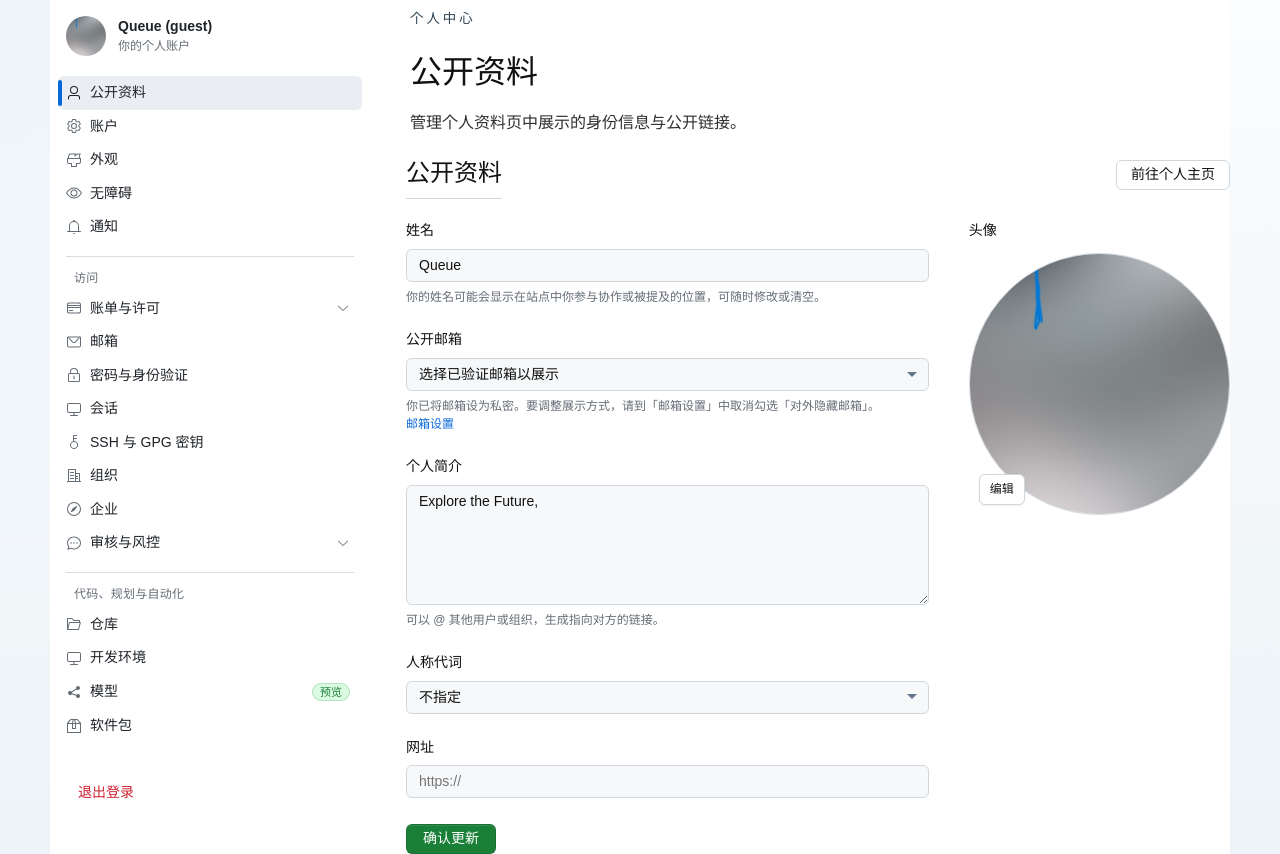
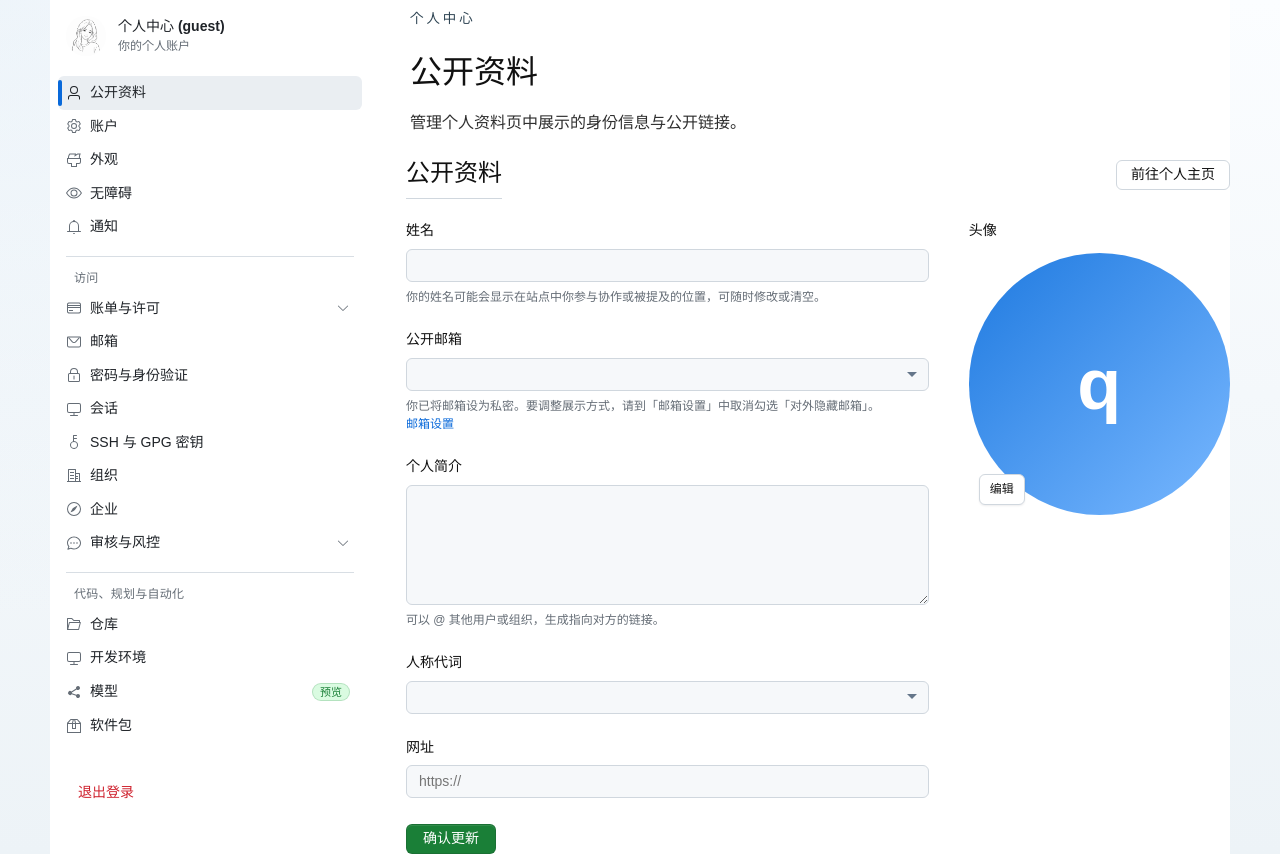
Before and after one commit to slnt23/Kite, a Vue app: page /profile in a window 1280 px wide. Built offline with nearby package versions, Linux system fonts and the light colour scheme.

Commit message:
1. update

```diff
--- a/src/constants/example.constant.ts
+++ b/src/constants/example.constant.ts
@@ -72,14 +72,14 @@ export const FEATURE_ITEMS: FeatureItem[] = [
   },
 ]
 
-export const EXAMPLE_PUBLIC_PROFILE_DEFAULTS: PublicProfileFormExampleDefaults = {
-  displayName: 'Queue',
-  publicEmail: '',
-  bio: 'Explore the Future,',
-  pronouns: '',
-  websiteUrl: '',
-  avatarUrl: projectImageOne as string,
-}
+// export const EXAMPLE_PUBLIC_PROFILE_DEFAULTS: PublicProfileFormExampleDefaults = {
+//   displayName: 'Queue',
+//   publicEmail: '123456@qq.com',
+//   bio: 'Explore the Future,',
+//   pronouns: '',
+//   websiteUrl: '',
+//   avatarUrl: projectImageOne as string,
+// }
 
 export const EXAMPLE_PUBLIC_PROFILE_EMAIL_OPTIONS: ProfileSelectOption[] = [
   { value: '', label: '选择已验证邮箱以展示' },
--- /dev/null
+++ b/src/constants/front.constant.ts
@@ -0,0 +1,15 @@
+import projectImageOne from '@/assets/login/default_avatar.png'
+import type { UserInfoParams } from '@/types'
+
+
+
+export const EXAMPLE_PUBLIC_PROFILE_DEFAULTS: UserInfoParams = {
+    userName: 'queue',           // 用户名（小写）
+    nickName: 'Queue',           // 昵称/显示名
+    email: '123456@qq.com',      // 邮箱
+    phone: '',                   // 手机号（可选）
+    remark: 'Explore the Future,', // 备注/个人简介
+    rawPhone: '',                // 原始手机号（可选）
+    role: '个人账户',            // 角色
+    avatar: projectImageOne as string, // 头像URL
+}
--- a/src/constants/index.ts
+++ b/src/constants/index.ts
@@ -1,8 +1,8 @@
 
 // 统一导出
 export * from './key.constant'
-export * from './url.constant'
 export * from './menu.constant'
 export * from './example.constant'
 export * from './element.constant'
 export * from './story.constant'
+export * from './front.constant'
--- a/src/constants/key.constant.ts
+++ b/src/constants/key.constant.ts
@@ -6,3 +6,7 @@ export const TOKEN_STORAGE_KEY = 'kite_front_token'         // 存储token的KEY
 
 /** 认证状态变化时触发的事件名称 */
 export const AUTH_CHANGE_EVENT = 'kite-auth-change'
+
+
+// 开发环境下的API基础URL
+export const API_BASE_URL = 'http://localhost:8080'
--- a/src/constants/url.constant.ts
+++ /dev/null
@@ -1,3 +0,0 @@
-
-// 开发环境下的API基础URL
-export const API_BASE_URL = 'http://localhost:8080'
--- a/src/types/dto/user.dto.ts
+++ b/src/types/dto/user.dto.ts
@@ -27,4 +27,6 @@ export interface UserInfoParams {
     remark?: string;
     rawPhone?: string;
     role: string;
+    avatar: string;  // 头像URL
+
 }
--- a/src/views/front/UserProfileView.vue
+++ b/src/views/front/UserProfileView.vue
@@ -1,14 +1,28 @@
 <script setup lang="ts">
+/**
+ * 用户个人中心页面组件
+ * 功能：管理用户个人资料、账户设置、外观、辅助功能和通知设置
+ * 采用 Vue 3 组合式 API 设计
+ */
+
 import { computed, onBeforeUnmount, onMounted, ref } from 'vue'
 import { useRouter } from 'vue-router'
-import ProfileAccessibilitySection from '@/components/dashboard/ProfileAccessibilitySection.vue'
-import ProfileAccountSection from '@/components/dashboard/ProfileAccountSection.vue'
-import ProfileAppearanceSection from '@/components/dashboard/ProfileAppearanceSection.vue'
-import ProfileNotificationsSection from '@/components/dashboard/ProfileNotificationsSection.vue'
-import ProfilePublicProfileSection from '@/components/dashboard/ProfilePublicProfileSection.vue'
-import SettingsWorkspaceShell from '@/components/dashboard/SettingsWorkspaceShell.vue'
-import SettingsSidebar from '@/components/dashboard/SettingsSidebar.vue'
-import type { EditablePublicProfile, ProfileSectionId, UserInfoParams } from '@/types'
+
+// 导入个人中心各功能区块组件
+import ProfileAccessibilitySection from '@/components/dashboard/ProfileAccessibilitySection.vue' // 辅助功能设置
+import ProfileAccountSection from '@/components/dashboard/ProfileAccountSection.vue' // 账户信息管理
+import ProfileAppearanceSection from '@/components/dashboard/ProfileAppearanceSection.vue' // 外观设置
+import ProfileNotificationsSection from '@/components/dashboard/ProfileNotificationsSection.vue' // 通知设置
+import ProfilePublicProfileSection from '@/components/dashboard/ProfilePublicProfileSection.vue' // 公开资料编辑
+
+// 导入布局组件
+import SettingsWorkspaceShell from '@/components/dashboard/SettingsWorkspaceShell.vue' // 整体布局容器
+import SettingsSidebar from '@/components/dashboard/SettingsSidebar.vue' // 侧边导航栏
+
+// 导入类型定义
+import type { ProfileSectionId, UserInfoParams } from '@/types'
+
+// 导入常量配置
 import {
   AUTH_CHANGE_EVENT,
   AUTH_STORAGE_KEY,
@@ -21,60 +35,114 @@ import {
   PROFILE_SETTINGS_NAV_SECTIONS,
 } from '@/constants'
 
+// 导入认证工具函数
 import { getCurrentUser, logout, onAuthChange } from '@/utils/auth.ts'
 
-type ProfileUser = UserInfoParams & {
-  avatarUrl?: string
-  pronouns?: string
-  websiteUrl?: string
-}
+/**
+ * 扩展的用户信息类型，包含个人资料相关字段
+ */
+// type ProfileUser = UserInfoParams & {
+//   avatarUrl?: string // 头像URL
+//   pronouns?: string // 人称代词
+//   websiteUrl?: string // 个人网站
+// }
 
+// 路由实例，用于页面导航
 const router = useRouter()
-const currentUser = ref<ProfileUser | null>(getCurrentUser() as ProfileUser | null)
-const activeSectionId = ref<ProfileSectionId>('public')
+
+// 响应式数据定义，改为
+const currentUser = ref<UserInfoParams | null>(getCurrentUser()) // 当前登录用户信息
+const activeSectionId = ref<ProfileSectionId>('public') // 当前激活的功能区块ID，默认为公开资料
+
+// 认证状态监听器清理函数
 let removeAuthListener = () => { }
 
-const profileName = computed(() => currentUser.value?.nickName || currentUser.value?.userName || 'Queue')
+/**
+ * 计算属性：用户显示名称（优先显示昵称，其次用户名）
+ */
+const profileName = computed(() => currentUser.value?.nickName || currentUser.value?.userName || '个人中心')
+
+/**
+ * 计算属性：用户邮箱或访客标识
+ */
 const profileHandle = computed(() => currentUser.value?.email || 'guest@kite.local')
+
+/**
+ * 计算属性：侧边栏标题行显示逻辑
+ * 显示规则：昵称(用户名) > 昵称 > (用户名) > 默认名称(guest)
+ */
 const profileTitleLine = computed(() => {
   const u = currentUser.value
   const nick = (u?.nickName || '').trim()
   const un = (u?.userName || '').trim()
-  if (nick && un) return `${nick} (${un})`
-  if (nick) return nick
-  if (un) return `(${un})`
-  return `${profileName.value} (guest)`
+  if (nick && un) return `${nick} (${un})` // 同时有昵称和用户名
+  if (nick) return nick // 只有昵称
+  if (un) return `(${un})` // 只有用户名
+  return `${profileName.value} (guest)` // 访客模式
 })
+
+// 侧边栏副标题
 const profileSidebarSubtitle = '你的个人账户'
+
+/**
+ * 计算属性：用户角色/备注信息
+ */
 const profileRole = computed(() => currentUser.value?.remark || '个人账户')
+
+/**
+ * 计算属性：登录方式显示
+ */
 const profileLoginMode = computed(() => currentUser.value?.phone || '邮箱验证')
+
+/**
+ * 计算属性：最近活动时间或登录记录
+ */
 const profileLoginAt = computed(() => currentUser.value?.rawPhone || '未记录')
+
+/**
+ * 计算属性：用户名称首字母（用于头像占位符）
+ */
 const profileInitial = computed(() => profileName.value.trim().slice(0, 1).toUpperCase() || 'Q')
 
+/**
+ * 计算属性：侧边栏头像URL（使用用户头像或默认头像）
+ */
 const sidebarAvatarUrl = computed(
-  () => (currentUser.value?.avatarUrl ?? '').trim() || EXAMPLE_PUBLIC_PROFILE_DEFAULTS.avatarUrl,
+  () => (currentUser.value?.avatar ?? '').trim() || EXAMPLE_PUBLIC_PROFILE_DEFAULTS.avatar,
 )
 
+/**
+ * 计算属性：当前激活的功能区块配置信息
+ */
 const activeSection = computed(
   () => PROFILE_SECTION_ITEMS.find((item) => item.id === activeSectionId.value) || PROFILE_SECTION_ITEMS[0],
 )
 
+// 公开资料默认值常量
 const examplePublic = EXAMPLE_PUBLIC_PROFILE_DEFAULTS
 
-const publicProfile = computed<EditablePublicProfile>(() => {
+/**
+ * 计算属性：可编辑的公开资料表单数据
+ * 将用户数据与默认值合并，确保表单有合理的初始值
+ */
+const publicProfile = computed<UserInfoParams>(() => {
   const u = currentUser.value
   return {
-    userName: u?.userName ?? '',
-    phone: u?.phone ?? '',
-    displayName: (u?.nickName || u?.userName || '').trim() || examplePublic.displayName,
-    publicEmail: u?.email ?? examplePublic.publicEmail,
-    bio: (u?.remark ?? '').trim() || examplePublic.bio,
-    pronouns: u?.pronouns ?? examplePublic.pronouns,
-    websiteUrl: u?.websiteUrl ?? examplePublic.websiteUrl,
-    avatarUrl: (u?.avatarUrl ?? '').trim() || examplePublic.avatarUrl,
+    userName: u?.userName ?? examplePublic.userName,
+    nickName: (u?.nickName || u?.userName || '').trim() || examplePublic.nickName,
+    email: u?.email ?? examplePublic.email,
+    phone: u?.phone ?? examplePublic.phone,
+    remark: (u?.remark ?? '').trim() || examplePublic.remark,
+    rawPhone: u?.rawPhone ?? examplePublic.rawPhone,
+    role: u?.role ?? examplePublic.role,
+    avatar: (u?.avatar ?? '').trim() || examplePublic.avatar,
   }
 })
 
+/**
+ * 计算属性：账户信息卡片数据
+ * 将静态卡片配置与动态用户数据结合
+ */
 const accountCards = computed(() =>
   PROFILE_ACCOUNT_CARDS.map((card) => {
     if (card.label === '当前身份') return { ...card, value: profileRole.value }
@@ -85,12 +153,22 @@ const accountCards = computed(() =>
   }),
 )
 
+/**
+ * 处理用户退出登录
+ * 1. 调用登出函数清除认证状态
+ * 2. 跳转到首页
+ */
 const handleLogout = () => {
   logout()
   router.push('/')
 }
 
-const handleSavePublicProfile = (payload: EditablePublicProfile) => {
+/**
+ * 保存公开资料
+ * @param payload - 编辑后的公开资料数据
+ */
+const handleSavePublicProfile = (payload: UserInfoParams) => {
+  // 更新当前用户数据
   currentUser.value = {
     ...(currentUser.value || {
       userName: '',
@@ -102,54 +180,66 @@ const handleSavePublicProfile = (payload: EditablePublicProfile) => {
       avatarUrl: '',
     }),
     userName: payload.userName,
-    nickName: payload.displayName,
-    email: payload.publicEmail,
+    nickName: payload.nickName,
+    email: payload.email,
     phone: payload.phone,
-    remark: payload.bio,
-    avatarUrl: payload.avatarUrl,
-    pronouns: payload.pronouns,
-    websiteUrl: payload.websiteUrl,
-  } as ProfileUser
+    remark: payload.remark,
+    avatar: payload.avatar,
+  } as UserInfoParams
 
+  // 在浏览器环境中持久化数据并通知其他组件
   if (typeof window !== 'undefined') {
     window.localStorage.setItem(AUTH_STORAGE_KEY, JSON.stringify(currentUser.value))
     window.dispatchEvent(new Event(AUTH_CHANGE_EVENT))
   }
 }
 
+/**
+ * 处理头像编辑操作
+ * 切换到公开资料区块以便编辑头像
+ */
 const handleEditAvatar = () => {
   activeSectionId.value = 'public'
 }
 
+/**
+ * 组件挂载时设置认证状态监听
+ * 当用户登录状态变化时更新当前用户数据
+ */
 onMounted(() => {
   removeAuthListener = onAuthChange((user) => {
-    currentUser.value = user as ProfileUser | null
+    currentUser.value = user as UserInfoParams | null
   })
 })
 
+/**
+ * 组件卸载前清理认证监听器
+ * 防止内存泄漏
+ */
 onBeforeUnmount(() => {
   removeAuthListener()
 })
 </script>
 
 <template>
+  <!-- 个人中心整体布局容器 -->
   <SettingsWorkspaceShell>
+    <!-- 侧边栏插槽 -->
     <template #sidebar>
-      <SettingsSidebar
-        v-model="activeSectionId"
-        :sections="PROFILE_SETTINGS_NAV_SECTIONS"
-        :title-line="profileTitleLine"
-        :subtitle-line="profileSidebarSubtitle"
-        :avatar-url="sidebarAvatarUrl"
-        :avatar-initial="profileInitial"
-      >
+      <!-- 设置侧边导航栏 -->
+      <SettingsSidebar v-model="activeSectionId" :sections="PROFILE_SETTINGS_NAV_SECTIONS"
+        :title-line="profileTitleLine" :subtitle-line="profileSidebarSubtitle" :avatar-url="sidebarAvatarUrl"
+        :avatar-initial="profileInitial">
+        <!-- 侧边栏底部插槽：退出登录按钮 -->
         <template #footer>
           <button type="button" class="profile-logout" @click="handleLogout">退出登录</button>
         </template>
       </SettingsSidebar>
     </template>
 
+    <!-- 主内容区域 -->
     <div class="profile-content">
+      <!-- 内容区头部 -->
       <header class="profile-content__header">
         <div>
           <p class="eyebrow-label">个人中心</p>
@@ -158,18 +248,31 @@ onBeforeUnmount(() => {
         </div>
       </header>
 
+      <!-- 动态内容区块：根据激活的区块ID显示对应组件 -->
+      <!-- 公开资料区块 -->
       <ProfilePublicProfileSection v-if="activeSectionId === 'public'" :profile="publicProfile"
         @save="handleSavePublicProfile" @edit-avatar="handleEditAvatar" @email-settings="activeSectionId = 'account'" />
+
+      <!-- 账户信息区块 -->
       <ProfileAccountSection v-else-if="activeSectionId === 'account'" :cards="accountCards" />
+
+      <!-- 外观设置区块 -->
       <ProfileAppearanceSection v-else-if="activeSectionId === 'appearance'" :cards="PROFILE_APPEARANCE_CARDS" />
+
+      <!-- 辅助功能区块 -->
       <ProfileAccessibilitySection v-else-if="activeSectionId === 'accessibility'"
         :cards="PROFILE_ACCESSIBILITY_CARDS" />
+
+      <!-- 通知设置区块（默认） -->
       <ProfileNotificationsSection v-else :cards="PROFILE_NOTIFICATION_CARDS" />
     </div>
   </SettingsWorkspaceShell>
 </template>
 
 <style scoped lang="scss">
+/**
+ * 退出登录按钮样式
+ */
 .profile-logout {
   width: 100%;
   padding: 8px 12px;
@@ -180,34 +283,54 @@ onBeforeUnmount(() => {
   font-size: 0.875rem;
   font-weight: 500;
   color: #cf222e;
+  /* 红色强调色，表示危险操作 */
   text-align: left;
   cursor: pointer;
 
+  /* 悬停效果 */
   &:hover {
     background: #ffebe9;
+    /* 浅红色背景 */
   }
 }
 
+/**
+ * 主内容区域布局
+ */
 .profile-content {
   display: grid;
   gap: 22px;
+  /* 区块间距 */
   min-width: 0;
+  /* 防止内容溢出 */
 }
 
+/**
+ * 内容区头部样式
+ */
 .profile-content__header {
   padding: 8px 4px 0;
   background: transparent;
 }
 
+/**
+ * 内容区主标题样式
+ */
 .profile-content__header h2 {
   margin: 4px 0 10px;
   font-size: 2rem;
   color: var(--color-text);
+  /* 使用CSS变量确保主题一致性 */
 }
 
+/**
+ * 内容区描述文字样式
+ */
 .profile-content__header p:last-child {
   margin: 0;
   color: var(--color-text-soft);
+  /* 较浅的文字颜色 */
   max-width: 720px;
+  /* 限制最大宽度，提高可读性 */
 }
 </style>
```
Also changed, not shown: src/types/models/profile.ts (+11 -11 lines), src/assets/login/default_avatar.png (added).
